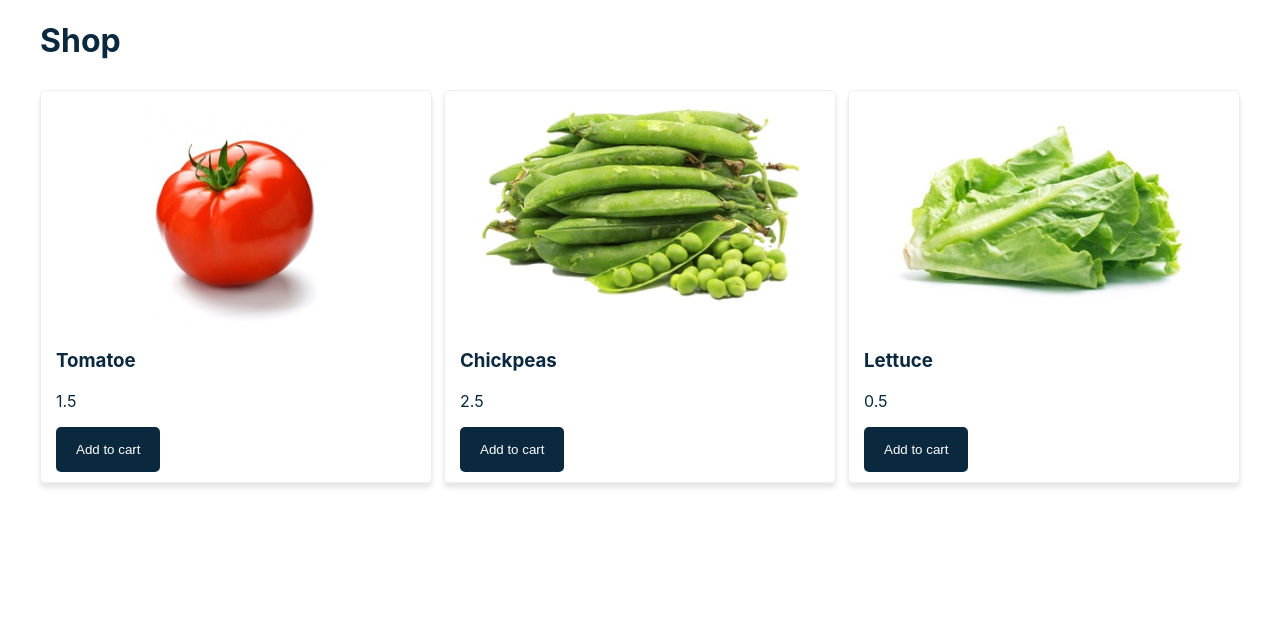
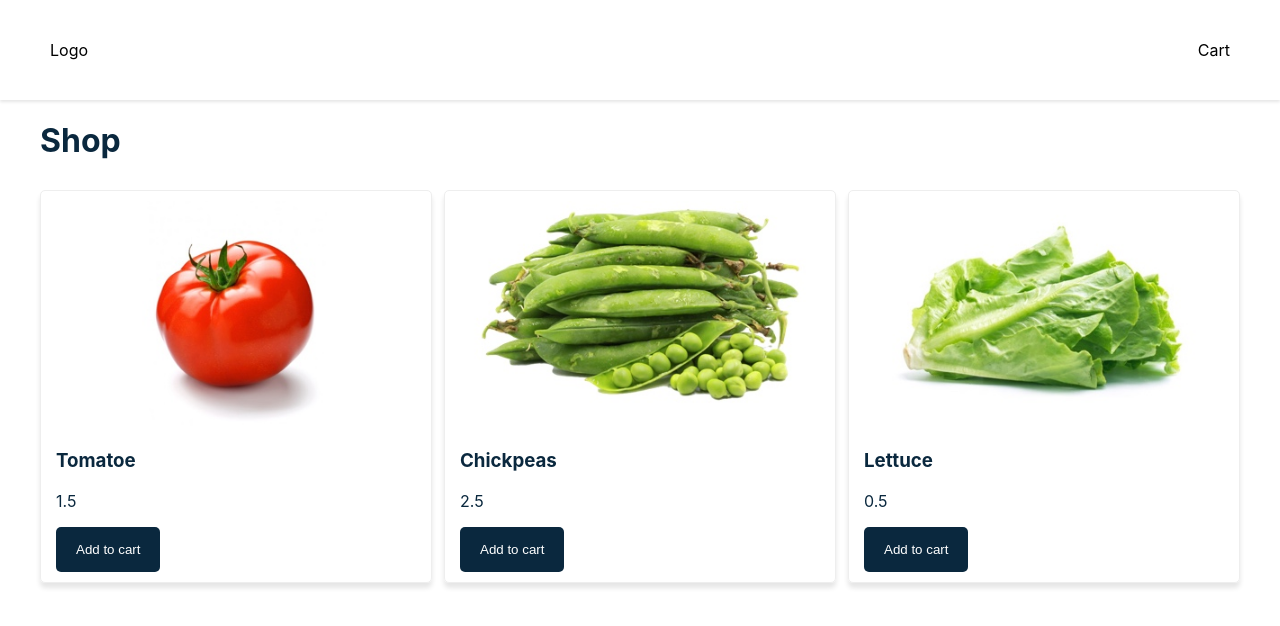
Before and after one commit to levelasquez/react-shopping-cart-course, a React (Create React App) app: page / in a window 1280 px wide. Shown: the top 626 px of the page. Built offline with nearby package versions, Linux system fonts and the light colour scheme.

Commit message:
navbar component

```diff
--- a/src/App.js
+++ b/src/App.js
@@ -1,6 +1,7 @@
 import { Component } from 'react'
 
 import Title from './components/Title'
+import Navbar from './components/Navbar'
 import Layout from './components/Layout'
 import Products from './components/Products'
 
@@ -16,6 +17,7 @@ class App extends Component {
   render() {
     return (
       <div>
+        <Navbar />
         <Layout>
           <Title />
           <Products
--- /dev/null
+++ b/src/components/Navbar.js
@@ -0,0 +1,27 @@
+import { Component } from 'react'
+
+const styles = {
+  navbar: {
+    display: 'flex',
+    flexDirection: 'row',
+    alignItems: 'center',
+    height: '100px',
+    justifyContent: 'space-between',
+    position: 'relative',
+    padding: '0 50px',
+    boxShadow: '0 2px 3px rgb(0, 0, 0, 0.1)',
+  },
+}
+
+class Navbar extends Component {
+  render() {
+    return (
+      <nav style={styles.navbar}>
+        <p>Logo</p>
+        <p>Cart</p>
+      </nav>
+    )
+  }
+}
+
+export default Navbar
```
